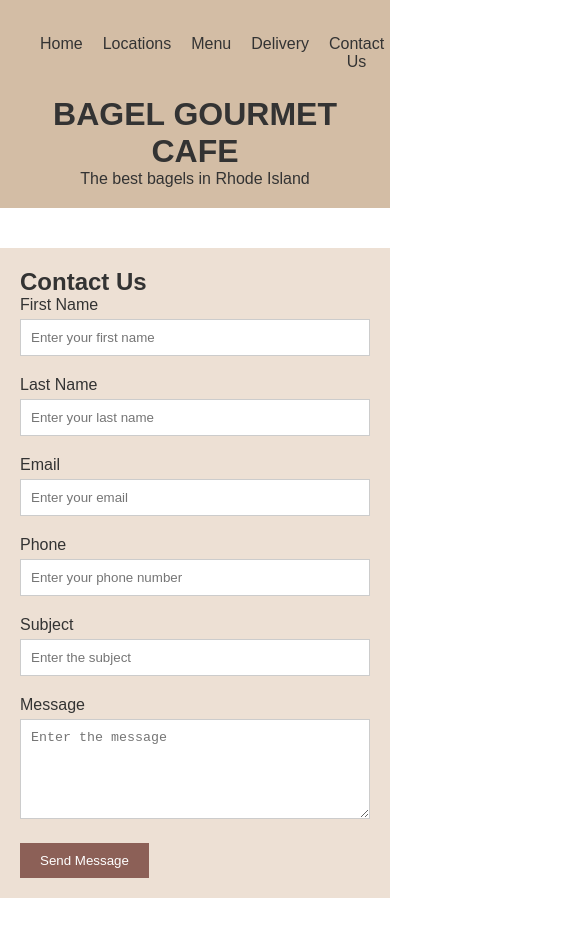
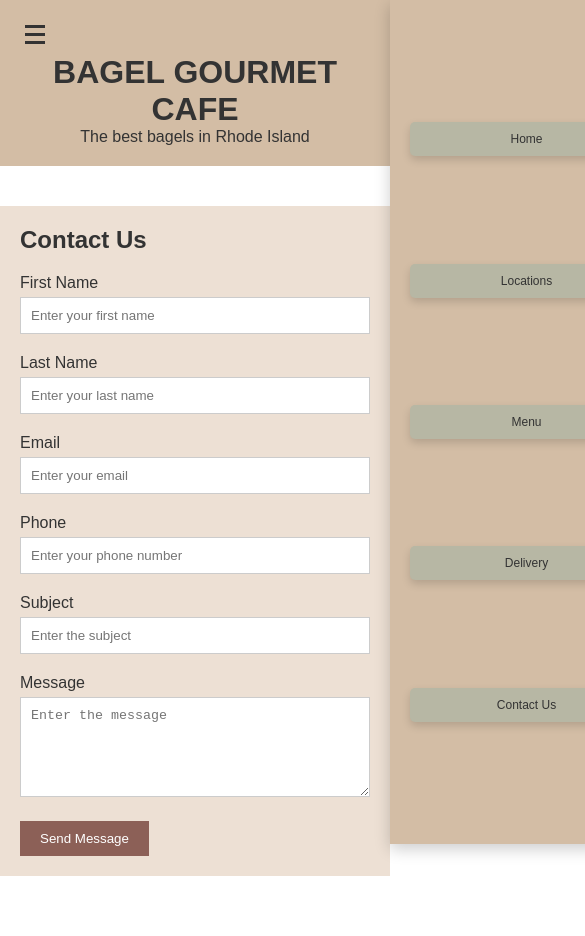
Before and after one commit to kungfu-k3nny/cs1300-responsive-redesign, a plain HTML site: page index.html in a window 390 px wide. Shown: the top 936 px of the page, 585 px wide, since content can reach past the window. Drawn offline with Linux system fonts and the light colour scheme.

Commit message:
checkpoint

```diff
--- a/index.html
+++ b/index.html
@@ -22,6 +22,12 @@
         <li><a href="#">Contact Us</a></li>
       </ul>
     </nav>
+
+    <div class="burger">
+      <div class="line1"></div>
+      <div class="line2"></div>
+      <div class="line3"></div>
+    </div>
     <!-- Title of the Cafe -->
     <h1>BAGEL GOURMET CAFE</h1>
     <!-- Cafe slogan -->
@@ -71,5 +77,18 @@
       </form>
     </section>
   </main>
+
+  <script>
+    const burger = document.querySelector('.burger');
+    const nav = document.querySelector('nav ul');
+
+    burger.addEventListener('click', () => {
+      nav.classList.toggle('nav-active');
+
+      // Burger Animation
+      burger.classList.toggle('toggle');
+    });
+  </script>
+
 </body>
 </html>
--- a/styles.css
+++ b/styles.css
@@ -33,19 +33,39 @@
     list-style: none; /* Removes default list styling */
     padding: 10px;
     display: flex; /* Arranges the navigation items in a row */
-    justify-content: space-evenly; /* Distributes space evenly around the items */
+    justify-content: center; /* Distributes space evenly around the items */
   }
 
-  /* Styling for each navigation item */
-  nav ul li {
-    padding: 5px 10px;
-  }
+/* Navigation buttons surrounded by boxes */
+nav ul li {
+  flex: 1;
+  background-color: #B7B7A4; /* Fills the button with color */
+  border-radius: 5px; /* Optional: Adds rounded corners to the boxes */
+  margin: 5px; /* Adds some space between the boxes */
+  box-shadow: 0 4px 8px rgba(0, 0, 0, 0.15); /* Drop shadow effect */
+}
 
-  /* Styling for navigation links */
-  nav ul li a {
-    text-decoration: none; /* Removes underline from links */
-    color: #333; /* Dark color for the links for readability */
-  }
+/* Style adjustments for links within the navigation buttons */
+nav ul li a {
+  display: block; /* Makes the link fill the entire list item */
+  padding: 10px 20px; /* Adds padding inside the boxes */
+  text-decoration: none; /* Removes the underline from the links */
+  color: #333; /* Text color for readability */
+  border-radius: 5px;
+  font-size: 16px; /* Default font size for navigation links */
+  transition: box-shadow .3s ease;
+  transition: background-color 0.3s; /* Smooth background color transition for hover effect */
+}
+
+/* Hover effect for navigation buttons */
+nav ul li a:hover {
+  background-color: #9f9f8f; /* Light gray background on hover */
+  border-radius: 5px;
+}
+
+nav ul li a:active {
+  box-shadow: inset 0 2px 4px rgba(0, 0, 0, .5); /* Inner shadow effect */
+}
 
   /* Contact form section styling */
   .contact-form {
@@ -58,6 +78,7 @@
   /* Heading styling within the contact form */
   .contact-form h2 {
     color: #333;
+    margin-bottom: 20px;
   }
 
   /* Styling for each input group in the form */
@@ -101,3 +122,80 @@
   button:hover {
     background-color: #724B43; /* Darkens the button color on hover */
   }
+
+  /* Burger Icon Styling */
+.burger {
+  display: none;
+  cursor: pointer;
+}
+
+.burger div {
+  width: 25px;
+  height: 3px;
+  background-color: #333;
+  margin: 5px;
+  transition: all 0.3s ease;
+}
+
+/* Media Query for Screen Width 768px or less */
+@media screen and (max-width: 760px) {
+  /* Hide the navigation menu */
+  nav ul {
+    position: absolute;
+    right: 0;
+    height: 100vh;
+    top: 0vh;
+    background-color: #D3BDA5;
+    display: flex;
+    flex-direction: column;
+    align-items: center;
+    width: 70%;
+    transform: translateX(100%);
+    transition: transform 0.5s ease-in;
+    justify-content: space-evenly;
+    padding: 20px; /* Add padding to create space around the menu items */
+    box-shadow: 0 5px 15px rgba(0, 0, 0, 0.2); /* Optional: Adds shadow for a "floating" effect */
+  }
+
+  /* Adjusted styles for navigation list items in responsive design */
+  nav ul li {
+    flex: 0;
+    width: 100%; /* Each button takes full width of the menu */
+    background-color: #B7B7A4;
+  }
+
+  /* Show the navigation menu when nav-active class is added by JavaScript */
+  .nav-active {
+    transform: translateX(0%);
+  }
+
+  /* Display the burger icon */
+  .burger {
+    display: block;
+  }
+
+  /* Animate burger icon into 'X' when toggle class is added by JavaScript */
+  .toggle .line1 {
+    transform: rotate(-45deg) translate(-5px, 6px);
+  }
+
+  .toggle .line2 {
+    opacity: 0;
+  }
+
+  .toggle .line3 {
+    transform: rotate(45deg) translate(-5px, -6px);
+  }
+}
+
+/* Additional Media Query for smaller screen width when the text becomes too large */
+@media screen and (max-width: 480px) { /* You can adjust this breakpoint as needed */
+  nav ul li a {
+    font-size: 12px; /* Smaller font size for navigation links */
+  }
+
+  /* Adjust the burger lines if necessary */
+  .burger div {
+    width: 20px; /* Adjust width of burger lines if needed */
+  }
+}
```
